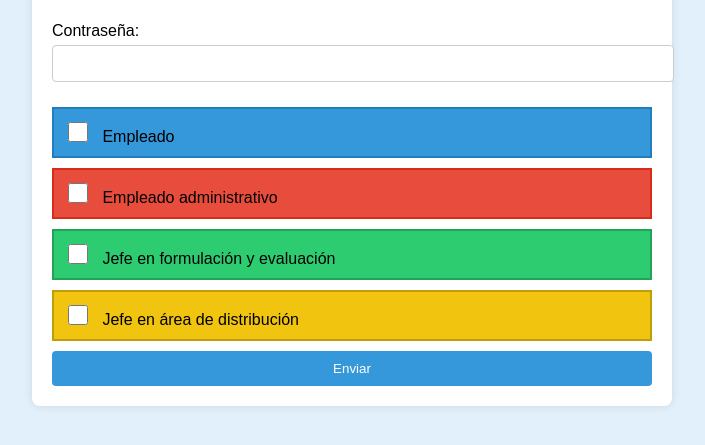
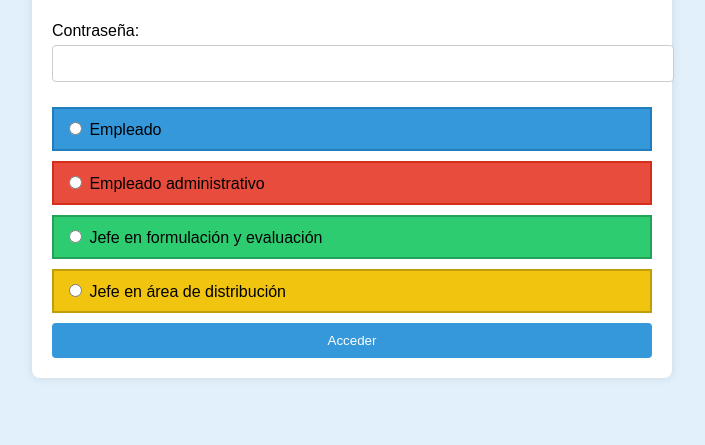
Before and after one commit to IsaiasSalgado21/puebaLess, a plain HTML site: page index.html in a window 1280 px wide. Shown: the part 213-658 px from the top of the page, without its empty margins (288-993 px from the left). Drawn offline with Linux system fonts and the light colour scheme.

Commit message:
commit para hacer push

```diff
--- a/index.html
+++ b/index.html
@@ -17,27 +17,27 @@
         <input type="password" id="contrasena" name="contrasena" required>
 
         <label class="checkbox-1">
-            <input type="checkbox" name="terminos" required>
+            <input type="radio" name="terminos" required>
             Empleado
           </label>
 
           <label class="checkbox-2">
-            <input type="checkbox" name="terminos" required>
+            <input type="radio" name="terminos" required>
             Empleado administrativo
           </label>
 
           <label class="checkbox-3">
-            <input type="checkbox" name="terminos" required>
+            <input type="radio" name="terminos" required>
             Jefe en formulación y evaluación
           </label>
 
           <label class="checkbox-4">
-            <input type="checkbox" name="terminos" required>
+            <input type="radio" name="terminos" required>
             Jefe en área de distribución
           </label>
 
 
-        <button type="submit">Enviar</button>
+        <button type="submit">Acceder</button>
     </form>
   </div>
 </body>
```
